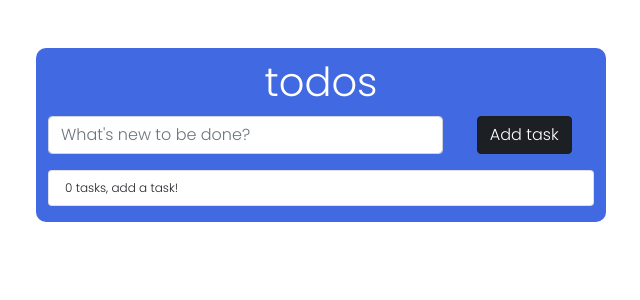
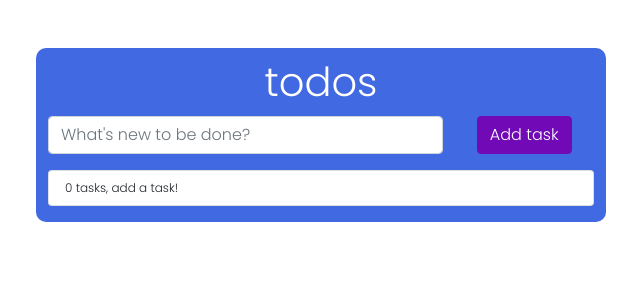
Before and after one commit to MatiasRadov/React-TODO-app-v2, a React (Create React App) app: page / in a window 1280 px wide. In both pictures the pointer is over the button "Add task". Shown: the top 300 px of the page, without its empty margins (319-959 px from the left). Built offline with nearby package versions, Linux system fonts and the light colour scheme.

Commit message:
adding colors to butttons when hover, App.css

```diff
--- a/src/App.css
+++ b/src/App.css
@@ -45,3 +45,10 @@ h1{
 .col-lg-2{
     max-width: 120px;
 }
+i:hover {
+    color: orangered;
+}
+.form .btn:hover {
+    background: #7209b7;
+    border-color: #7209b7;
+}
```
